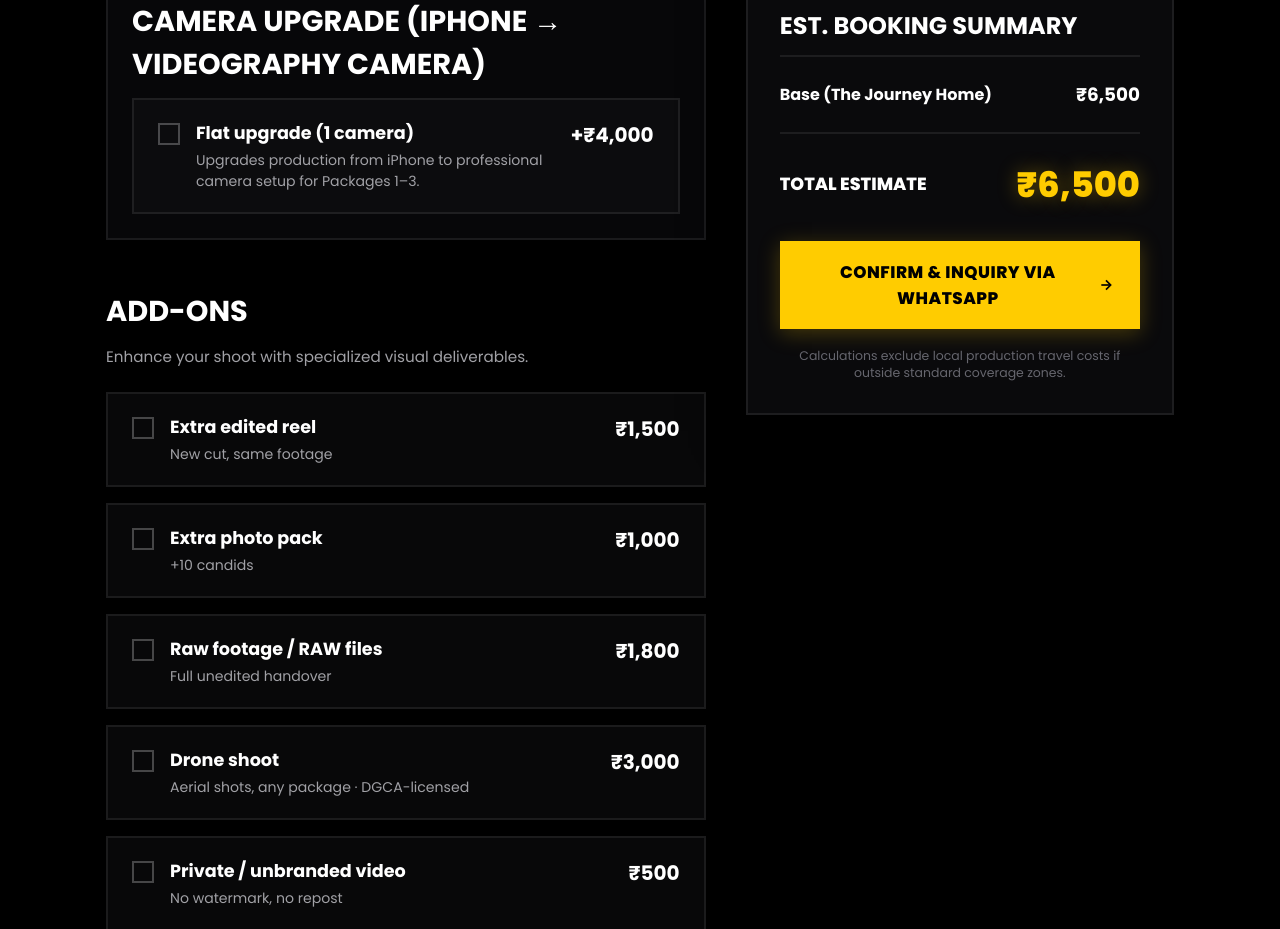
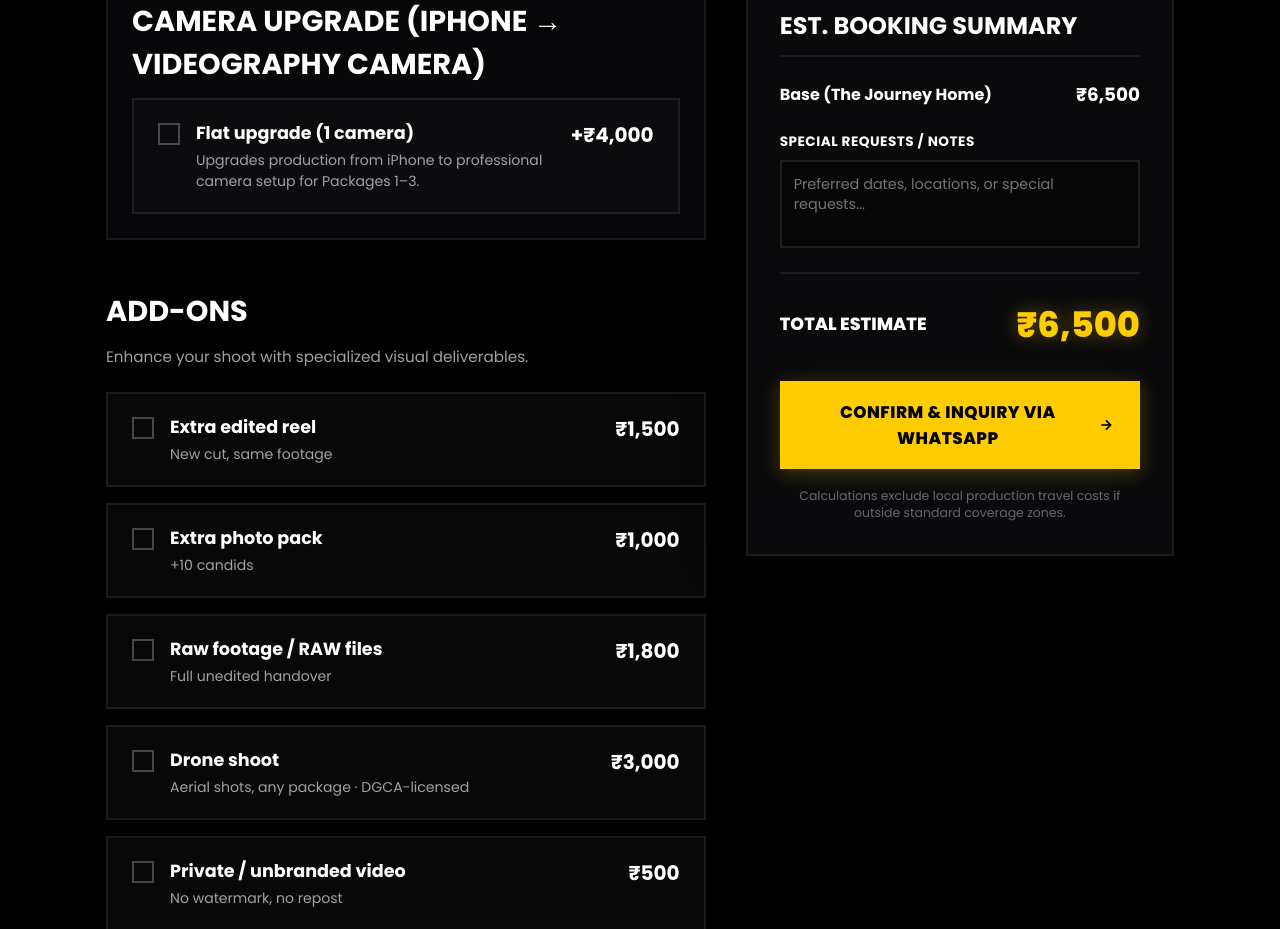
Before and after one commit to ayushsondhiya/car_videoproduction, a Next.js app: page /packages in a window 1280 px wide. Shown: the part 2100-3029 px from the top of the page. Built offline with nearby package versions, Linux system fonts and the light colour scheme.

Commit message:
Add booking comments option to calculator summary card

```diff
--- a/app/packages/page.module.css
+++ b/app/packages/page.module.css
@@ -673,6 +673,41 @@
   color: var(--text-muted);
 }
 
+/* Comment Field Styles */
+.commentSection {
+  margin-top: 24px;
+  display: flex;
+  flex-direction: column;
+  gap: 8px;
+}
+
+.commentLabel {
+  font-family: var(--font-poppins), sans-serif;
+  font-size: 0.85rem;
+  font-weight: 700;
+  color: var(--text-primary);
+  text-transform: uppercase;
+  letter-spacing: 0.5px;
+}
+
+.commentInput {
+  background: rgba(0, 0, 0, 0.45);
+  border: 2px solid rgba(255, 255, 255, 0.1);
+  border-radius: 0;
+  color: var(--text-primary);
+  padding: 12px;
+  font-family: var(--font-poppins), sans-serif;
+  font-size: 0.9rem;
+  resize: none;
+  outline: none;
+  transition: border-color 0.25s ease;
+  line-height: 1.4;
+}
+
+.commentInput:focus {
+  border-color: var(--brand-yellow);
+}
+
 /* Responsive & Mobile Adaptation Styles */
 @media (max-width: 1024px) {
   .calculatorSection {
--- a/app/packages/page.tsx
+++ b/app/packages/page.tsx
@@ -120,6 +120,7 @@ export default function Packages() {
   // Camera upgrade states
   const [cameraUpgradeToggled, setCameraUpgradeToggled] = useState<boolean>(false);
   const [cameraUpgradeCount, setCameraUpgradeCount] = useState<number>(0);
+  const [comments, setComments] = useState<string>('');
 
   const handleToggleAddOn = (id: number) => {
     setSelectedAddOns((prev) =>
@@ -165,6 +166,11 @@ export default function Packages() {
       });
     }
     text += `\n*Total Estimated Price:* ₹${totalCost.toLocaleString('en-IN')}\n\n`;
+
+    if (comments.trim()) {
+      text += `*Special Requests / Notes:*\n${comments.trim()}\n\n`;
+    }
+
     text += `Please share more details on availability and scheduling.`;
 
     return `https://wa.me/919977994060?text=${encodeURIComponent(text)}`;
@@ -404,6 +410,21 @@ export default function Packages() {
                   </div>
                 )}
 
+                {/* Custom Booking Comments Section */}
+                <div className={styles.commentSection}>
+                  <label htmlFor="booking-comments" className={styles.commentLabel}>
+                    Special Requests / Notes
+                  </label>
+                  <textarea
+                    id="booking-comments"
+                    value={comments}
+                    onChange={(e) => setComments(e.target.value)}
+                    placeholder="Preferred dates, locations, or special requests..."
+                    className={styles.commentInput}
+                    rows={3}
+                  />
+                </div>
+
                 <div className={styles.summaryDivider} />
 
                 <div className={styles.totalLine}>
```
